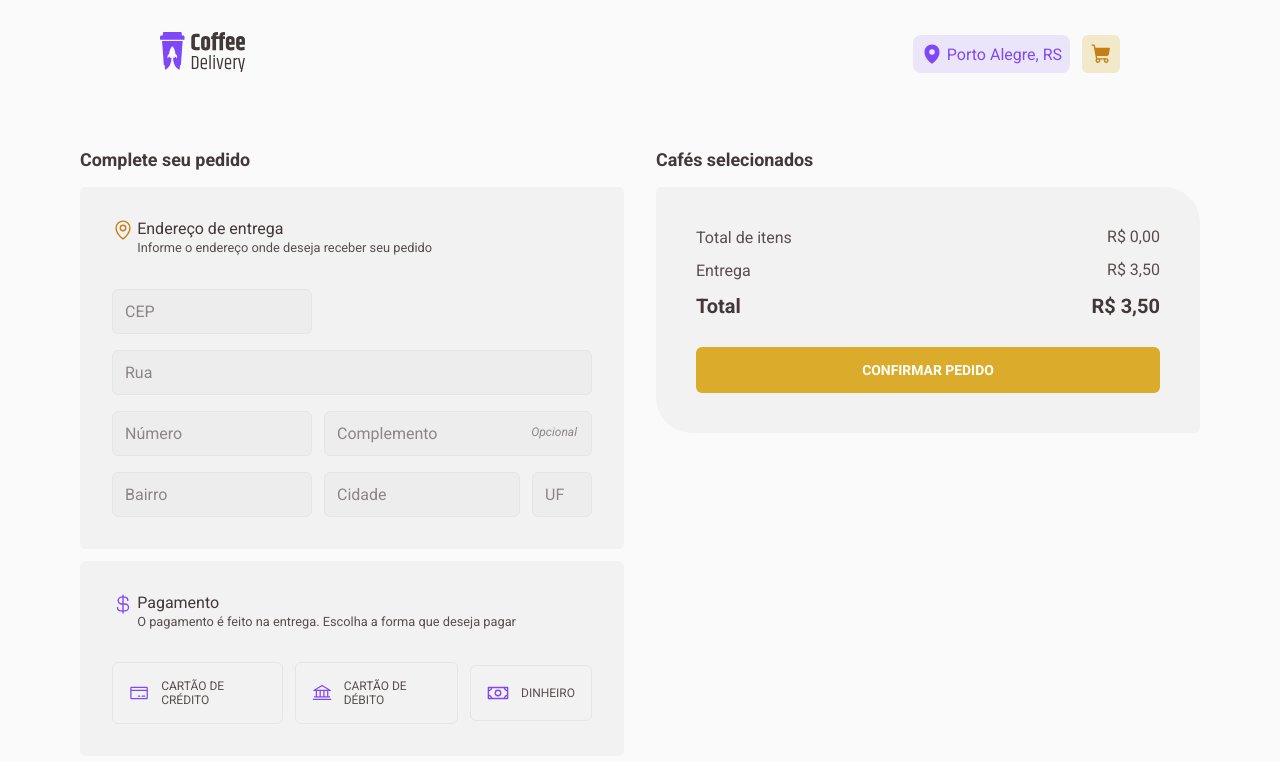
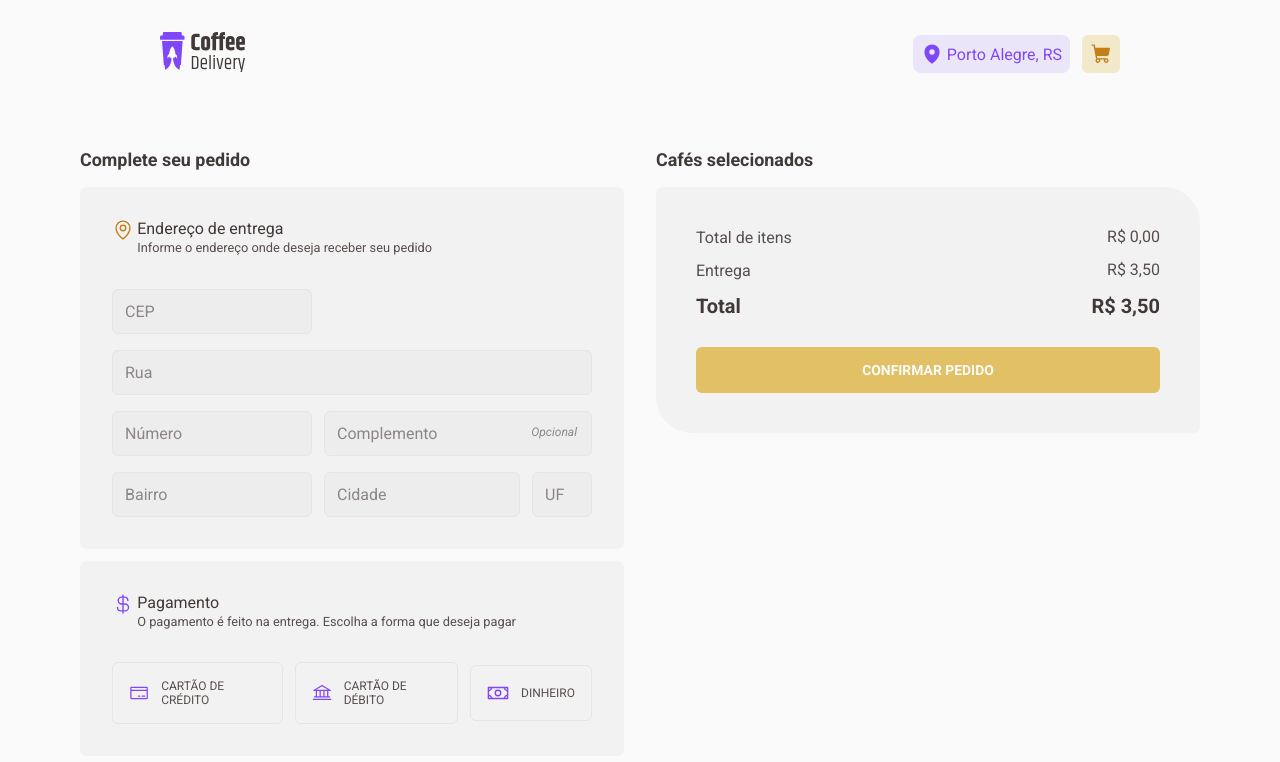
Before and after one commit to espjotape/Coffee-Delivery, a React (Vite) app: page /checkout in a window 1280 px wide. Shown: the top 762 px of the page. Built offline with nearby package versions, Linux system fonts and the light colour scheme.

Commit message:
feat: disable order button when cart is empty

```diff
--- a/src/pages/Checkout/index.tsx
+++ b/src/pages/Checkout/index.tsx
@@ -43,6 +43,7 @@ export function Checkout() {
  })
 
  const selectedPaymentMethod = watch('paymentMethod')
+ const emptyCart = cart.length === 0
 
  const showError = !!errors.paymentMethod && !selectedPaymentMethod;
 
@@ -78,8 +79,8 @@ export function Checkout() {
   const delivery = 3.5
 
   function handleOrderCheckout(data: OrderInfo) {
+
     checkout(data)
-    console.log(data)
   }
 
  return (
@@ -255,7 +256,7 @@ export function Checkout() {
           </h4>
         </section>
 
-        <Button type="submit" form="order">confirmar pedido</Button>
+        <Button disabled={emptyCart} type="submit" form="order">confirmar pedido</Button>
       </CartTotal>
     </CartContainer>
    </InfoCheckout>
--- a/src/pages/Checkout/styles.ts
+++ b/src/pages/Checkout/styles.ts
@@ -232,4 +232,9 @@ export const Button = styled.button `
   &:hover {
     background-color: ${(props => props.theme.COLORS['yellow-dark'])};
   }
+
+  &:disabled {
+    opacity: 0.7;
+    cursor: not-allowed;
+  }
 `
```
